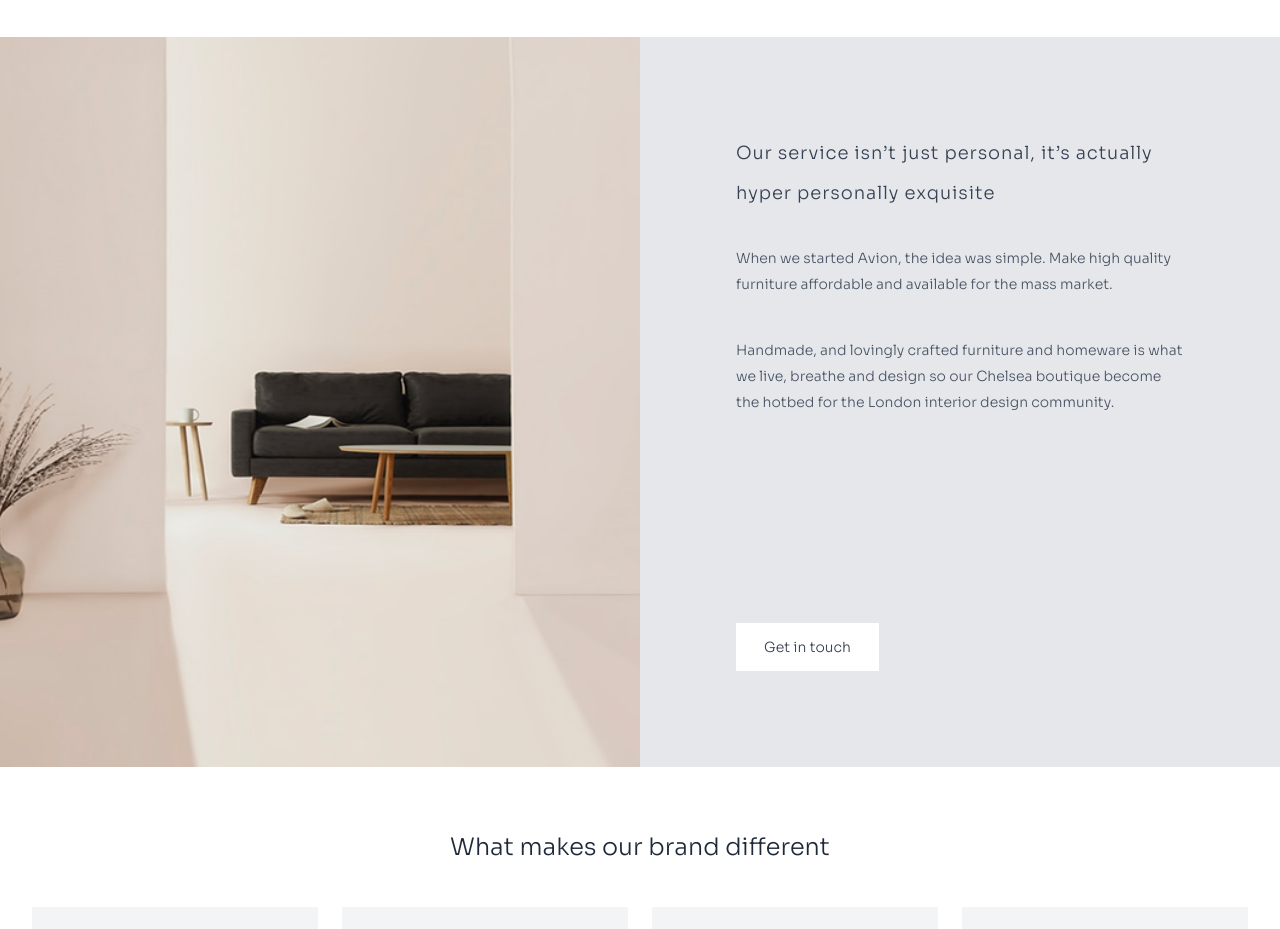
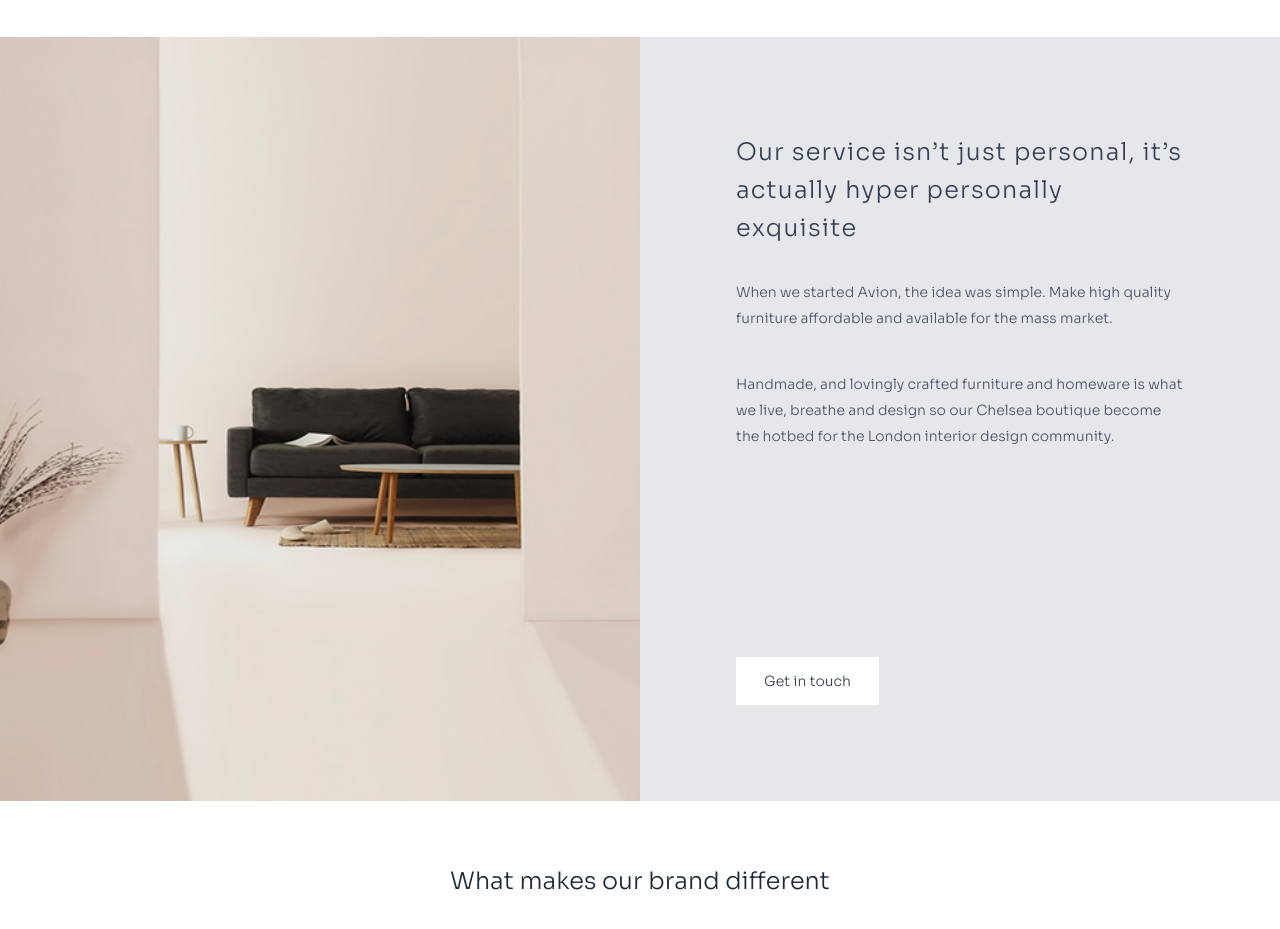
Before and after one commit to abdrzqsalihu/avion, a Next.js app: page /about in a window 1280 px wide. Shown: the part 1100-2029 px from the top of the page. Built offline with nearby package versions, Linux system fonts and the light colour scheme.

Commit message:
style(Services): adjust heading font size and line height for better readability

```diff
--- a/app/components/Services.tsx
+++ b/app/components/Services.tsx
@@ -15,7 +15,7 @@ function Services() {
 
         <div className="bg-gray-200 p-8 md:p-24">
           <div className="max-w-xl">
-            <h2 className="text-base md:text-lg text-gray-700 sm:text-3xl font-light tracking-wider leading-6.5 md:leading-10">
+            <h2 className="text-base text-gray-700 sm:text-2xl font-light tracking-wider leading-6.5 md:leading-9.5">
               Our service isn’t just personal, it’s actually hyper personally
               exquisite
             </h2>
```
